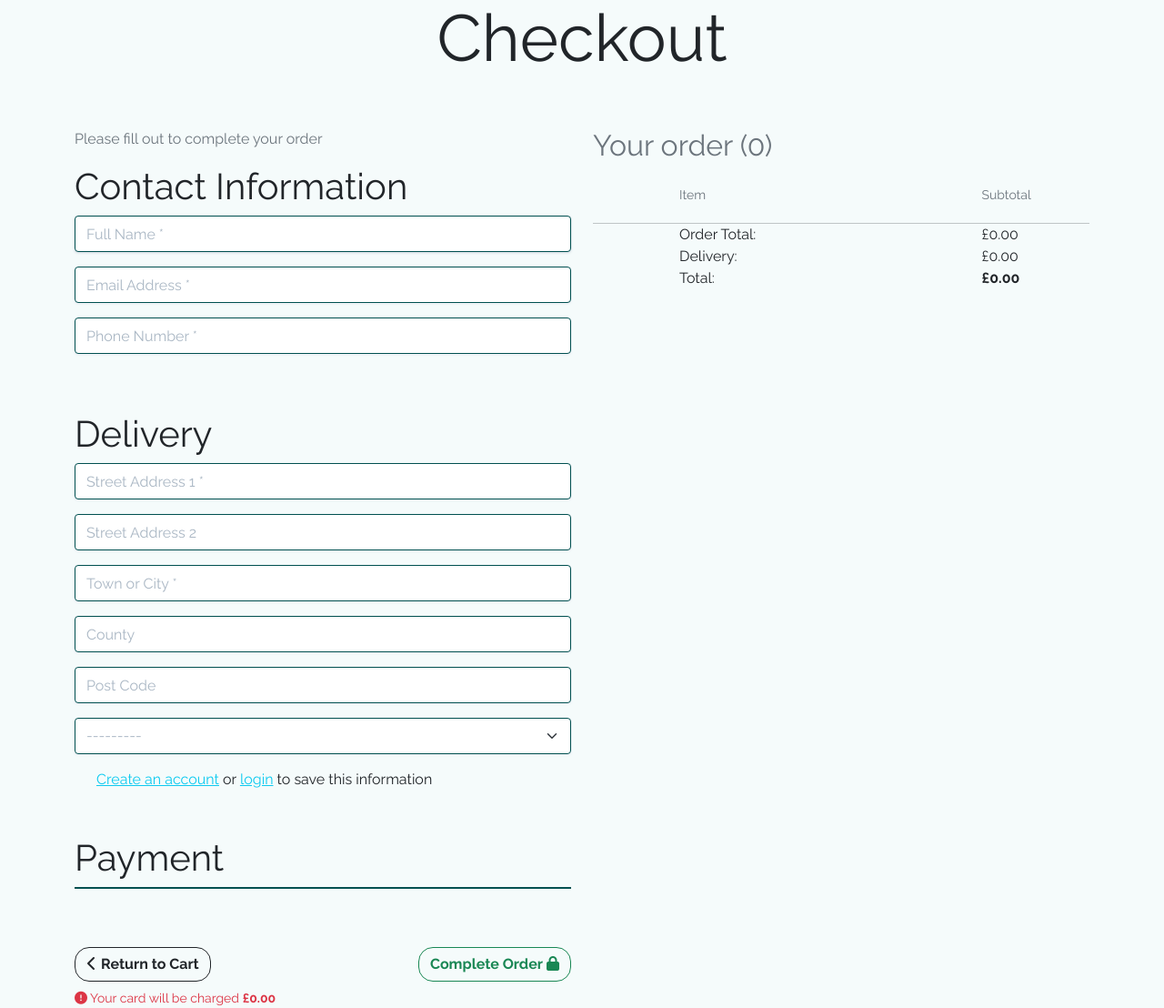
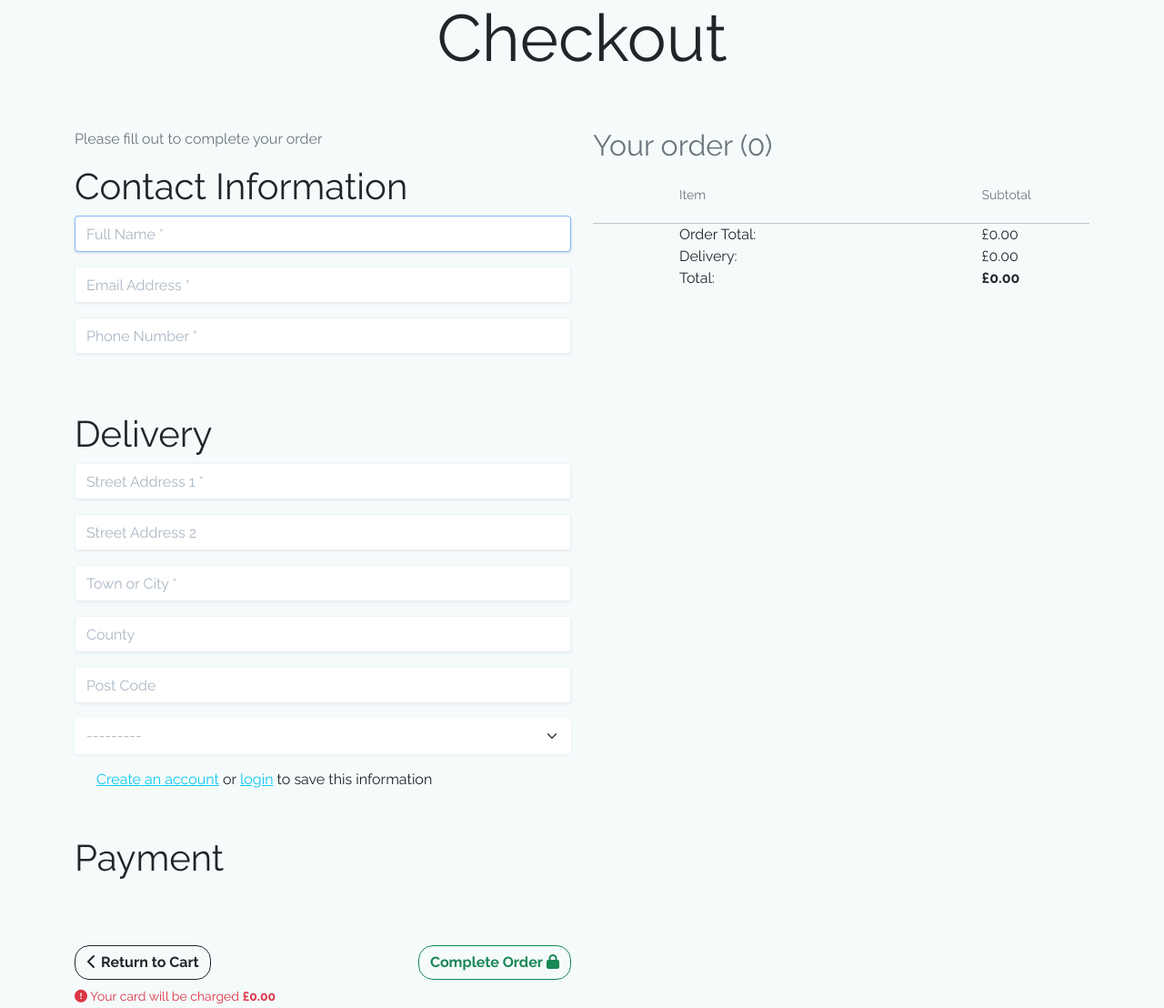
Before and after one commit to KlaudiaMatysiak/plushies, a Django app: template checkout/templates/checkout/checkout.html in a window 1280 px wide. Shown: the part 266-1374 px from the top of the page at 91% size. Run offline with Django 3.2, Linux system fonts and the light colour scheme; the template is opened without the code that fills it: values that come from a table or form of the project are taken from there, others are empty; some libraries are stand-ins or nearby versions.

Commit message:
Remove border style in the payment form

```diff
--- a/checkout/static/checkout/css/checkout.css
+++ b/checkout/static/checkout/css/checkout.css
@@ -33,7 +33,6 @@
 #payment-form .form-control,
 #card-element {
     color: #000;
-    border: 1px solid #005050;
 }
 
 select,
@@ -47,7 +46,6 @@ select option[value=""] {
 }
 
 #div_id_country select {
-    border: 1px solid #005050;
     border-radius: 4px;
     padding: 4px 12px;
 }
```
